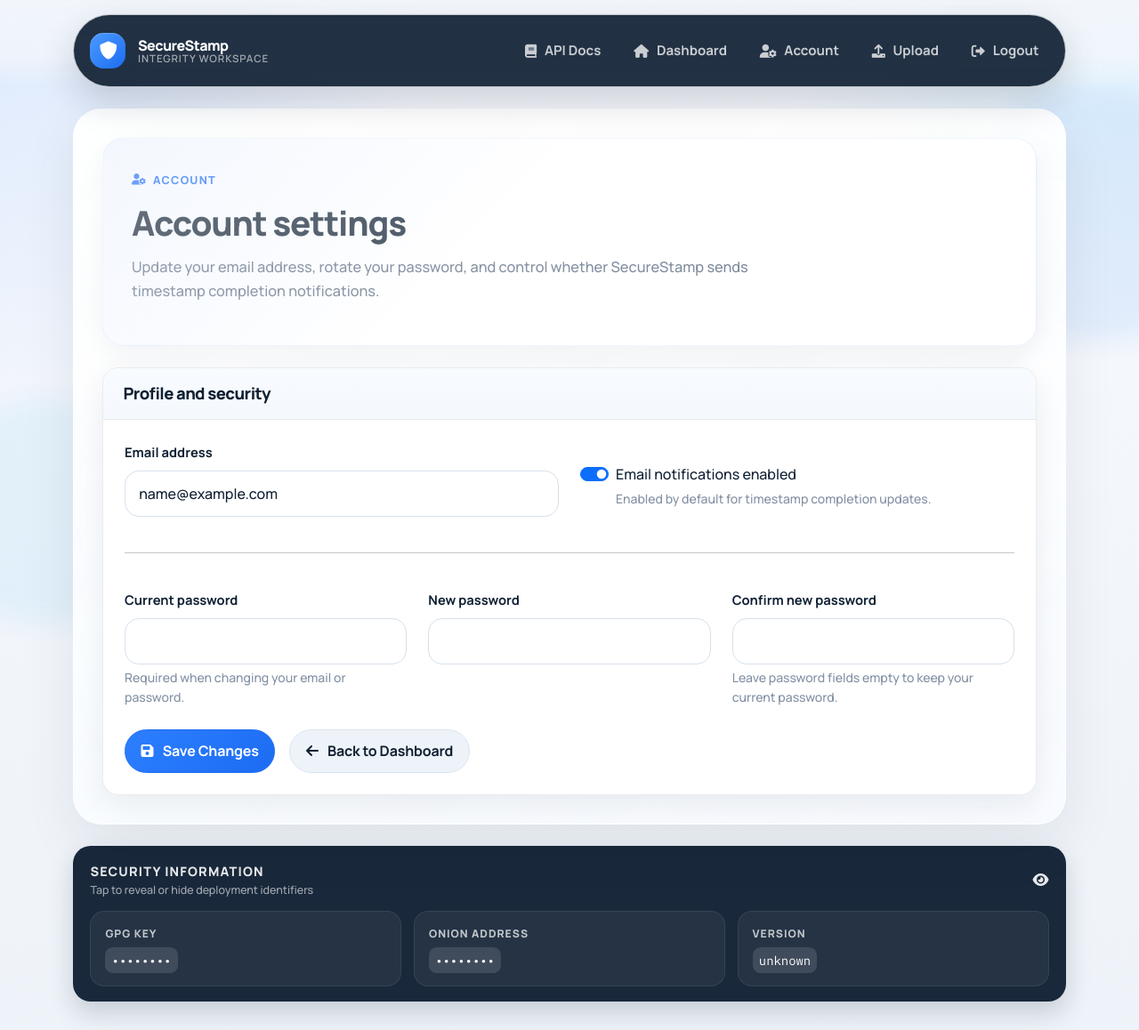
After one commit to valerio-vaccaro/SecureStamp, a Flask app: page /account in a window 1280 px wide. The commit adds this page. Shown: the whole page at 89% size. Run offline with Flask 3, Linux system fonts and the light colour scheme; the visitor is signed in with stand-in values (Sample User, id 1).

Commit message:
account and notification structure

```diff
--- a/models.py
+++ b/models.py
@@ -9,6 +9,7 @@
     id = db.Column(db.Integer, primary_key=True)
     username = db.Column(db.String(80), unique=True, nullable=False)
     email = db.Column(db.String(120), unique=True, nullable=False)
+    email_notifications = db.Column(db.Boolean, default=True, nullable=False)
     password_hash = db.Column(db.String(255), nullable=False)
     created_at = db.Column(db.DateTime, default=datetime.utcnow)
     locked = db.Column(db.Boolean, default=True, nullable=False)
--- a/routes.py
+++ b/routes.py
@@ -25,7 +25,12 @@
             flash('Username already exists')
             return redirect(url_for('auth.register'))
 
-        user = User(username=username, email=email)
+        existing_email = User.query.filter_by(email=email).first()
+        if existing_email:
+            flash('Email already exists', 'error')
+            return redirect(url_for('auth.register'))
+
+        user = User(username=username, email=email, email_notifications=True)
         user.set_password(password)
         db.session.add(user)
         db.session.commit()
@@ -117,6 +122,57 @@
         return redirect(url_for('main.dashboard'))
 
     return render_template('upload.html')
+
+@main_bp.route('/account', methods=['GET', 'POST'])
+@login_required
+def account_settings():
+    if request.method == 'POST':
+        email = (request.form.get('email') or '').strip()
+        current_password = request.form.get('current_password') or ''
+        new_password = request.form.get('new_password') or ''
+        confirm_password = request.form.get('confirm_password') or ''
+        email_notifications = request.form.get('email_notifications') == 'on'
+
+        email_changed = email != current_user.email
+        password_changed = bool(new_password or confirm_password)
+
+        if not email:
+            flash('Email is required.', 'error')
+            return redirect(url_for('main.account_settings'))
+
+        if email_changed:
+            existing_email = User.query.filter(User.email == email, User.id != current_user.id).first()
+            if existing_email:
+                flash('That email address is already in use.', 'error')
+                return redirect(url_for('main.account_settings'))
+
+        if password_changed:
+            if new_password != confirm_password:
+                flash('New password and confirmation do not match.', 'error')
+                return redirect(url_for('main.account_settings'))
+            if len(new_password) < 8:
+                flash('New password must be at least 8 characters long.', 'error')
+                return redirect(url_for('main.account_settings'))
+
+        if email_changed or password_changed:
+            if not current_password:
+                flash('Current password is required to change email or password.', 'error')
+                return redirect(url_for('main.account_settings'))
+            if not current_user.check_password(current_password):
+                flash('Current password is incorrect.', 'error')
+                return redirect(url_for('main.account_settings'))
+
+        current_user.email = email
+        current_user.email_notifications = email_notifications
+
+        if password_changed:
+            current_user.set_password(new_password)
+
+        db.session.commit()
+        flash('Account settings updated successfully.', 'success')
+        return redirect(url_for('main.account_settings'))
+
+    return render_template('account.html')
 
 @main_bp.route('/files')
 @login_required
--- /dev/null
+++ b/templates/account.html
@@ -0,0 +1,65 @@
+{% extends "base.html" %}
+
+{% block title %}Account Settings{% endblock %}
+
+{% block content %}
+<div class="section-stack">
+    <section class="hero-panel">
+        <div class="eyebrow">
+            <i class="fas fa-user-gear"></i>
+            Account
+        </div>
+        <h1 class="page-title">Account settings</h1>
+        <p class="page-subtitle">Update your email address, rotate your password, and control whether SecureStamp sends timestamp completion notifications.</p>
+    </section>
+
+    <section class="card">
+        <div class="card-header">
+            <h2 class="section-title">Profile and security</h2>
+        </div>
+        <div class="card-body">
+            <form method="POST">
+                <div class="row g-4">
+                    <div class="col-lg-6">
+                        <label for="email" class="form-label">Email address</label>
+                        <input type="email" class="form-control" id="email" name="email" value="{{ current_user.email }}" required>
+                    </div>
+                    <div class="col-lg-6 d-flex align-items-end">
+                        <div class="form-check form-switch mb-2">
+                            <input class="form-check-input" type="checkbox" id="email_notifications" name="email_notifications" {% if current_user.email_notifications %}checked{% endif %}>
+                            <label class="form-check-label" for="email_notifications">Email notifications enabled</label>
+                            <div class="form-text">Enabled by default for timestamp completion updates.</div>
+                        </div>
+                    </div>
+                    <div class="col-12">
+                        <hr>
+                    </div>
+                    <div class="col-lg-4">
+                        <label for="current_password" class="form-label">Current password</label>
+                        <input type="password" class="form-control" id="current_password" name="current_password">
+                        <div class="form-text">Required when changing your email or password.</div>
+                    </div>
+                    <div class="col-lg-4">
+                        <label for="new_password" class="form-label">New password</label>
+                        <input type="password" class="form-control" id="new_password" name="new_password">
+                    </div>
+                    <div class="col-lg-4">
+                        <label for="confirm_password" class="form-label">Confirm new password</label>
+                        <input type="password" class="form-control" id="confirm_password" name="confirm_password">
+                        <div class="form-text">Leave password fields empty to keep your current password.</div>
+                    </div>
+                </div>
+
+                <div class="mt-4 d-flex flex-wrap gap-3">
+                    <button type="submit" class="btn btn-primary">
+                        <i class="fas fa-save"></i> Save Changes
+                    </button>
+                    <a href="{{ url_for('main.dashboard') }}" class="btn btn-secondary">
+                        <i class="fas fa-arrow-left"></i> Back to Dashboard
+                    </a>
+                </div>
+            </form>
+        </div>
+    </section>
+</div>
+{% endblock %}
--- a/templates/base.html
+++ b/templates/base.html
@@ -41,6 +41,11 @@
                                     <li class="nav-item">
                                         <a class="nav-link" href="{{ url_for('main.dashboard') }}">
                                             <i class="fas fa-home"></i> Dashboard
+                                        </a>
+                                    </li>
+                                    <li class="nav-item">
+                                        <a class="nav-link" href="{{ url_for('main.account_settings') }}">
+                                            <i class="fas fa-user-cog"></i> Account
                                         </a>
                                     </li>
                                     <li class="nav-item">
```
Also changed, not shown: migrations/versions/b3f8a1c9d2e4_add_email_notifications_to_user.py (added, +26 -0 lines), update_files.py (+7 -5 lines).
